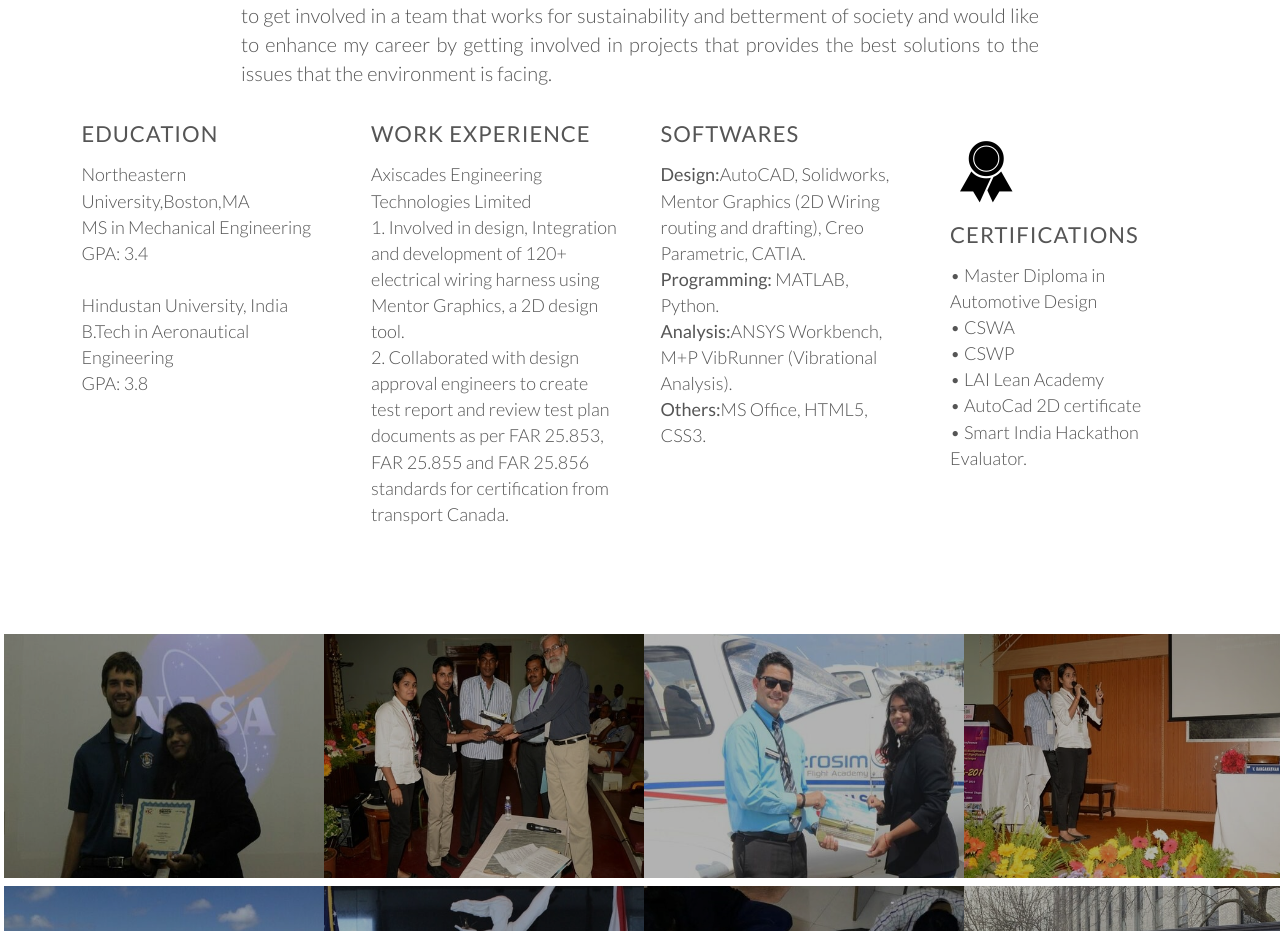
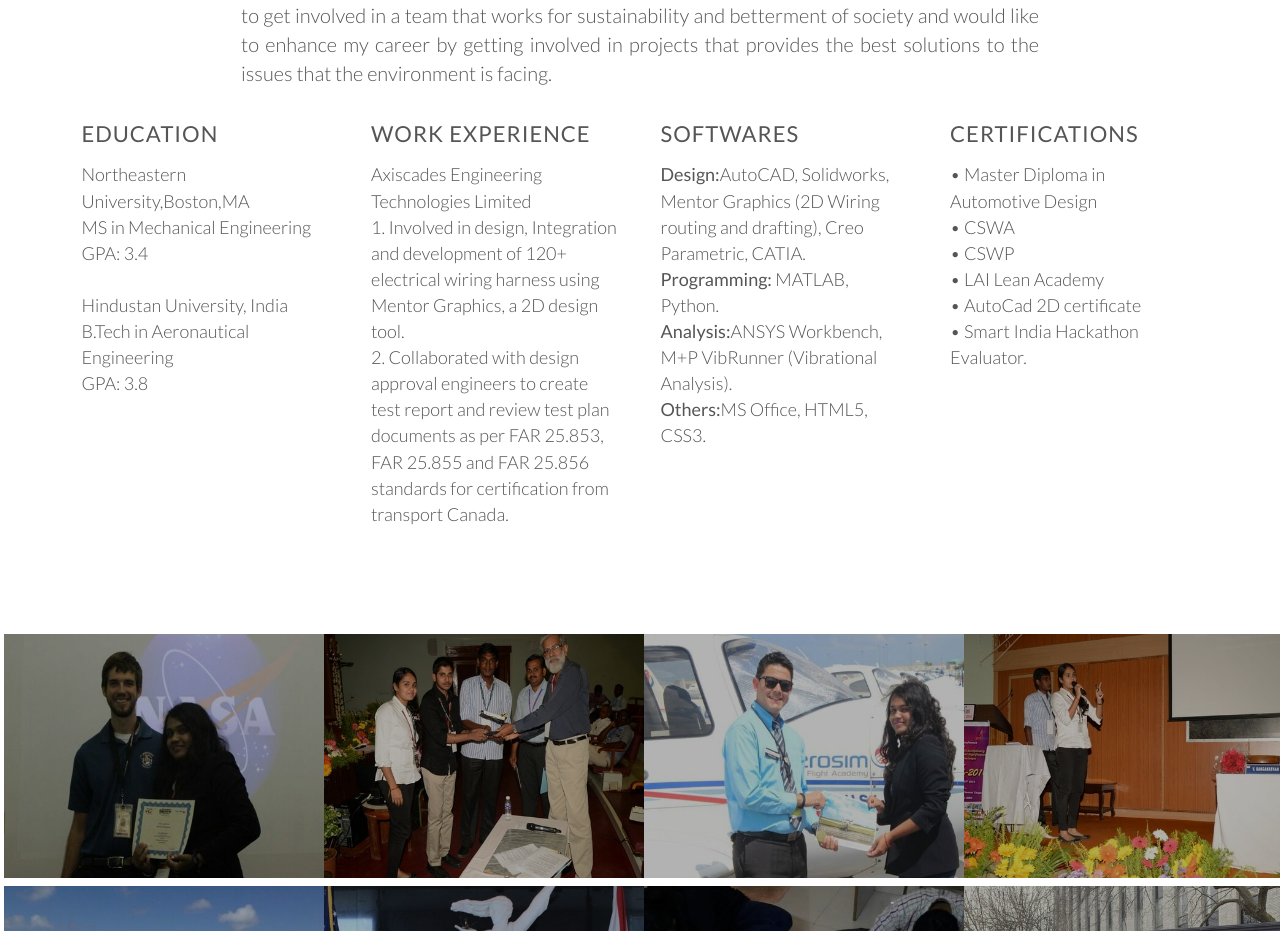
Before and after one commit to sureshkumar0695/ShruthiSureshkumar, a plain HTML site: page index.html in a window 1280 px wide. Shown: the part 1446-2377 px from the top of the page. Drawn offline with nearby package versions, Linux system fonts and the light colour scheme; files whose address does not match are found by name.

Commit message:
Update index.html

```diff
--- a/index.html
+++ b/index.html
@@ -53,29 +53,24 @@
 
             <div class="row">
                 <div class="col span-1-of-4 box">
-
-
                     <h3>Education</h3>
                     <p>
                     Northeastern University,Boston,MA <br> MS in Mechanical Engineering <br> GPA: 3.4 <br><br> Hindustan University, India <br> B.Tech in Aeronautical Engineering <br> GPA: 3.8
                     </p>
                 </div>
              <div class="col span-1-of-4 box">
-
                     <h3>Work Experience</h3>
                     <p>
                     Axiscades Engineering Technologies Limited <br> 1. Involved in design, Integration and development of 120+ electrical wiring harness using Mentor Graphics, a 2D design tool. <br> 2. Collaborated with design approval engineers to create test report and review test plan documents as per FAR 25.853, FAR 25.855 and FAR 25.856 standards for certification from transport Canada.
                     </p>
                 </div>
                  <div class="col span-1-of-4 box">
-
                     <h3>Softwares</h3>
                     <p>
                    <b>Design:</b>AutoCAD, Solidworks, Mentor Graphics (2D Wiring routing and drafting), Creo Parametric, CATIA.<br><b>Programming:</b> MATLAB, Python.<b><br>Analysis:</b>ANSYS Workbench, M+P VibRunner (Vibrational Analysis).<br><b>Others:</b>MS Office, HTML5, CSS3.
                     </p>
                 </div>
                  <div class="col span-1-of-4 box">
-                    <i class="ion-ribbon-b icon-big"></i>
                     <h3>Certifications</h3>
                     <p>
                     • Master Diploma in Automotive Design<br>• CSWA<br>• CSWP<br>• LAI Lean Academy<br>• AutoCad 2D certificate<br>• Smart India Hackathon Evaluator.
```
